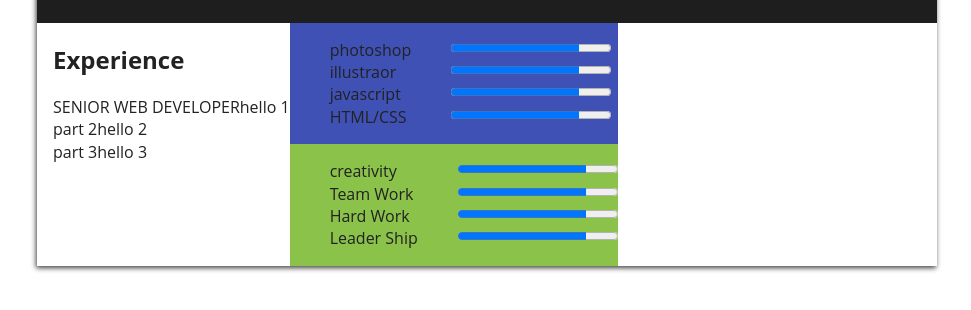
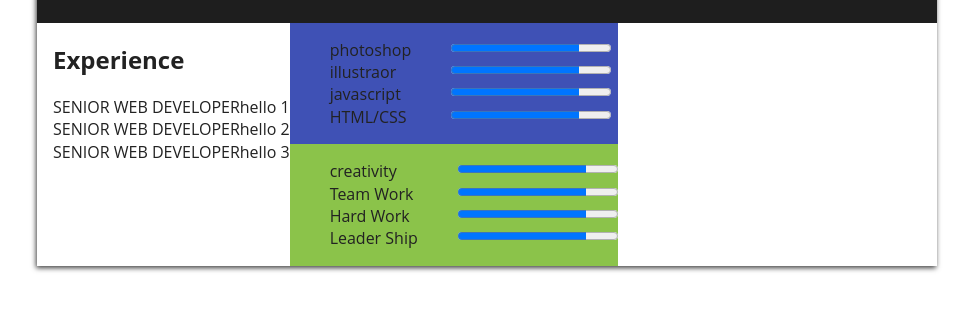
Before and after one commit to batelismailov/cv-master, a plain HTML site: page cv-master/index.html in a window 1280 px wide. Shown: the part 368-678 px from the top of the page, without its empty margins (153-1124 px from the left). Drawn offline with nearby package versions, Linux system fonts and the light colour scheme.

Commit message:
cv - checked

```diff
--- a/cv-master/css/custom.css
+++ b/cv-master/css/custom.css
@@ -19,6 +19,7 @@ body
 
 #intro
 {
+
     display: flex;
     align-items: center;
     border-bottom: 1px solid #a5a5a5;
--- a/cv-master/index.html
+++ b/cv-master/index.html
@@ -102,12 +102,12 @@
                     </section>
 
                     <section>
-                        <aside>part 2</aside>
+                        <aside>SENIOR WEB DEVELOPER</aside>
                         <article>hello 2</article>
                     </section>
 
                     <section>
-                        <aside>part 3</aside>
+                        <aside>SENIOR WEB DEVELOPER</aside>
                         <article>hello 3</article>
                     </section>
 
```
